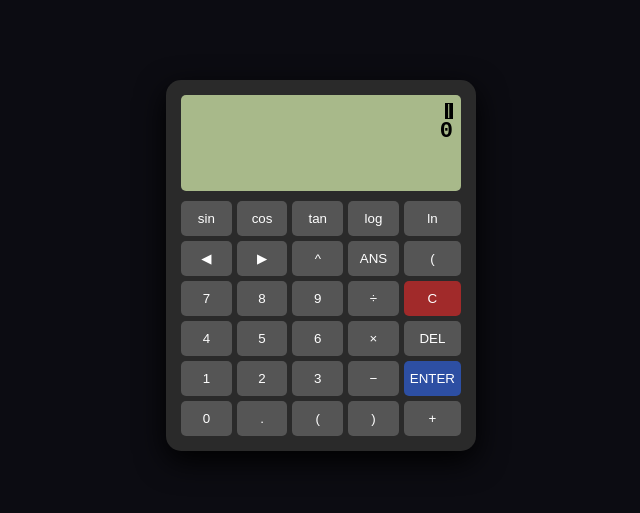
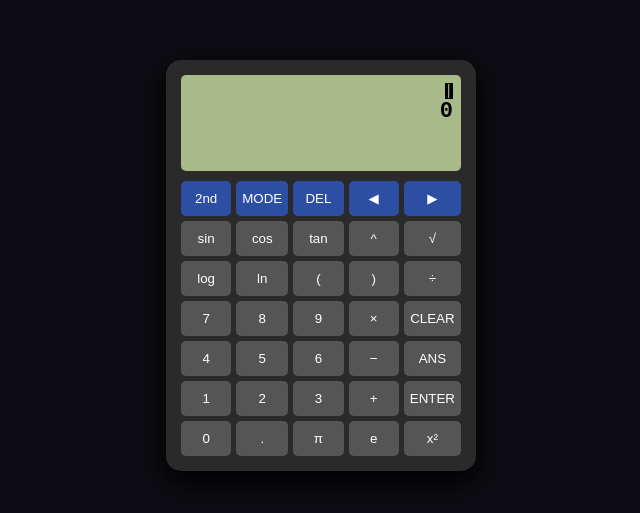
Before and after one commit to arttani-artist/ti84plusce, a plain HTML site: page index.html in a window 1280 px wide. Shown: the part 143-656 px from the top of the page, without its empty margins (319-959 px from the left). Drawn offline with Linux system fonts and the light colour scheme.

Commit message:
Update index.html

```diff
--- a/index.html
+++ b/index.html
@@ -77,41 +77,53 @@ button:active{
 </div>
 
 <div class="grid">
+
+<!-- top function row -->
+<button class="blue" onclick="press('2ND')">2nd</button>
+<button class="blue" onclick="press('MODE')">MODE</button>
+<button class="blue" onclick="press('DEL')">DEL</button>
+<button class="blue" onclick="press('LEFT')">◀</button>
+<button class="blue" onclick="press('RIGHT')">▶</button>
+
+<!-- trig / math -->
 <button onclick="press('sin(')">sin</button>
 <button onclick="press('cos(')">cos</button>
 <button onclick="press('tan(')">tan</button>
+<button onclick="press('^')">^</button>
+<button onclick="press('√(')">√</button>
+
+<!-- logs -->
 <button onclick="press('log(')">log</button>
 <button onclick="press('ln(')">ln</button>
+<button onclick="press('(')">(</button>
+<button onclick="press(')')">)</button>
+<button onclick="press('÷')">÷</button>
 
-  <button onclick="press('LEFT')">◀</button>
-  <button onclick="press('RIGHT')">▶</button>
-  <button onclick="press('^')">^</button>
-  <button onclick="press('ANS')">ANS</button>
-  <button onclick="press('(')">(</button>
-
+<!-- numbers -->
 <button onclick="press('7')">7</button>
 <button onclick="press('8')">8</button>
 <button onclick="press('9')">9</button>
-  <button onclick="press('/')">÷</button>
-  <button class="red" onclick="press('CLEAR')">C</button>
+<button onclick="press('×')">×</button>
+<button onclick="press('CLEAR')">CLEAR</button>
 
 <button onclick="press('4')">4</button>
 <button onclick="press('5')">5</button>
 <button onclick="press('6')">6</button>
-  <button onclick="press('*')">×</button>
-  <button onclick="press('DEL')">DEL</button>
+<button onclick="press('-')">−</button>
+<button onclick="press('ANS')">ANS</button>
 
 <button onclick="press('1')">1</button>
 <button onclick="press('2')">2</button>
 <button onclick="press('3')">3</button>
-  <button onclick="press('-')">−</button>
-  <button class="blue" onclick="press('ENTER')">ENTER</button>
+<button onclick="press('+')">+</button>
+<button onclick="press('ENTER')">ENTER</button>
 
 <button onclick="press('0')">0</button>
 <button onclick="press('.')">.</button>
-  <button onclick="press('(')">(</button>
-  <button onclick="press(')')">)</button>
-  <button onclick="press('+')">+</button>
+<button onclick="press('π')">π</button>
+<button onclick="press('e')">e</button>
+<button onclick="press('^2')">x²</button>
+
 </div>
 
 </div>
@@ -175,12 +187,19 @@ function press(key) {
   if (key === "ENTER") {
     try {
       let e = expr
+  .replace(/÷/g, "/")
+  .replace(/×/g, "*")
+  .replace(/π/g, "Math.PI")
+  .replace(/e/g, "Math.E")
+  .replace(/√\(/g, "Math.sqrt(")
+  .replace(/\^2/g, "**2")
+  .replace(/\^/g, "**")
   .replace(/sin\(/g, "Math.sin(")
   .replace(/cos\(/g, "Math.cos(")
   .replace(/tan\(/g, "Math.tan(")
   .replace(/log\(/g, "Math.log10(")
-        .replace(/ln\(/g, "Math.log(")
-        .replace(/\^/g, "**");
+  .replace(/ln\(/g, "Math.log(");
+
 
       let result = Function("return " + e)();
 
```
Lines whose indentation alone changed are shown as unchanged.
